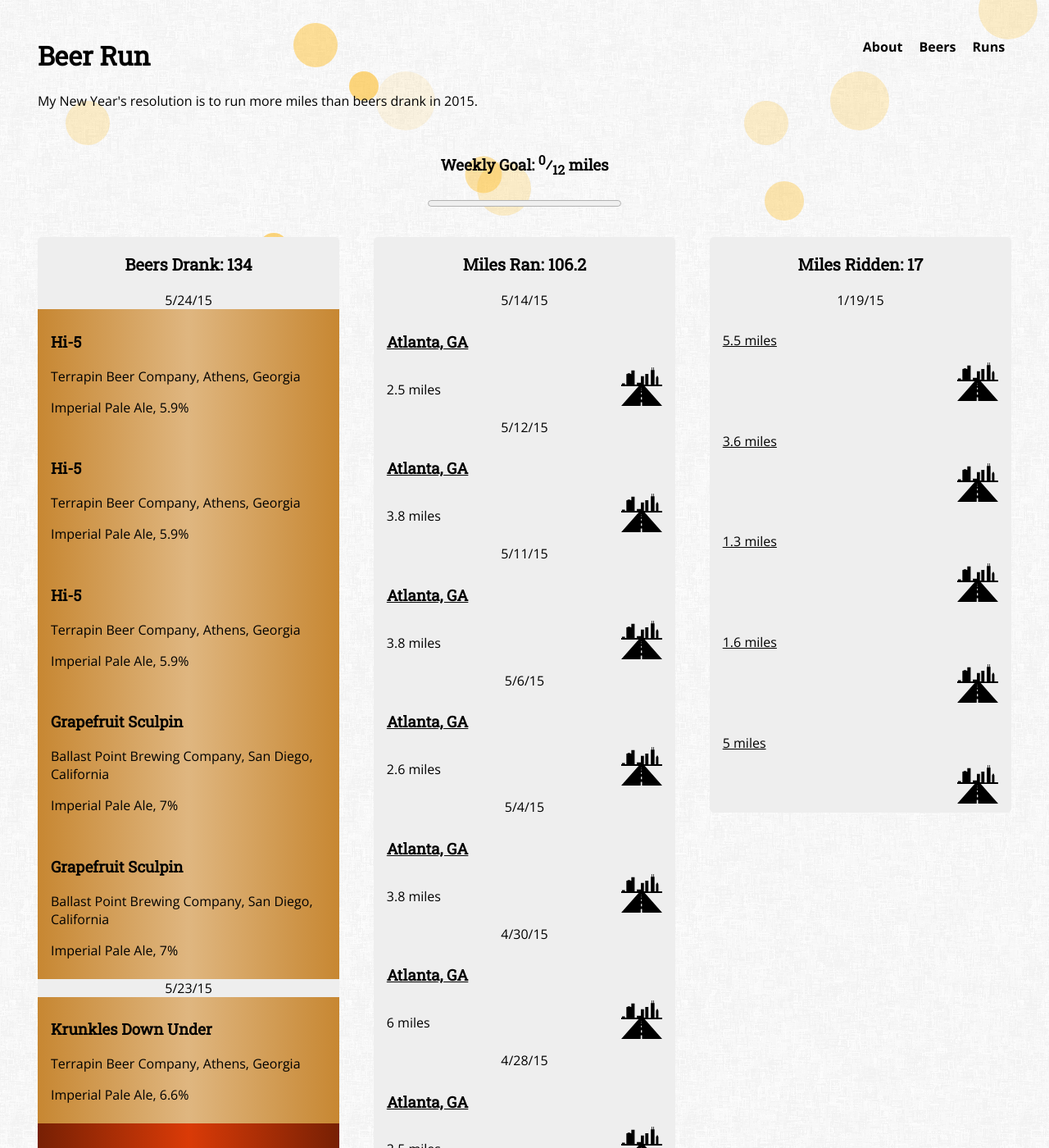
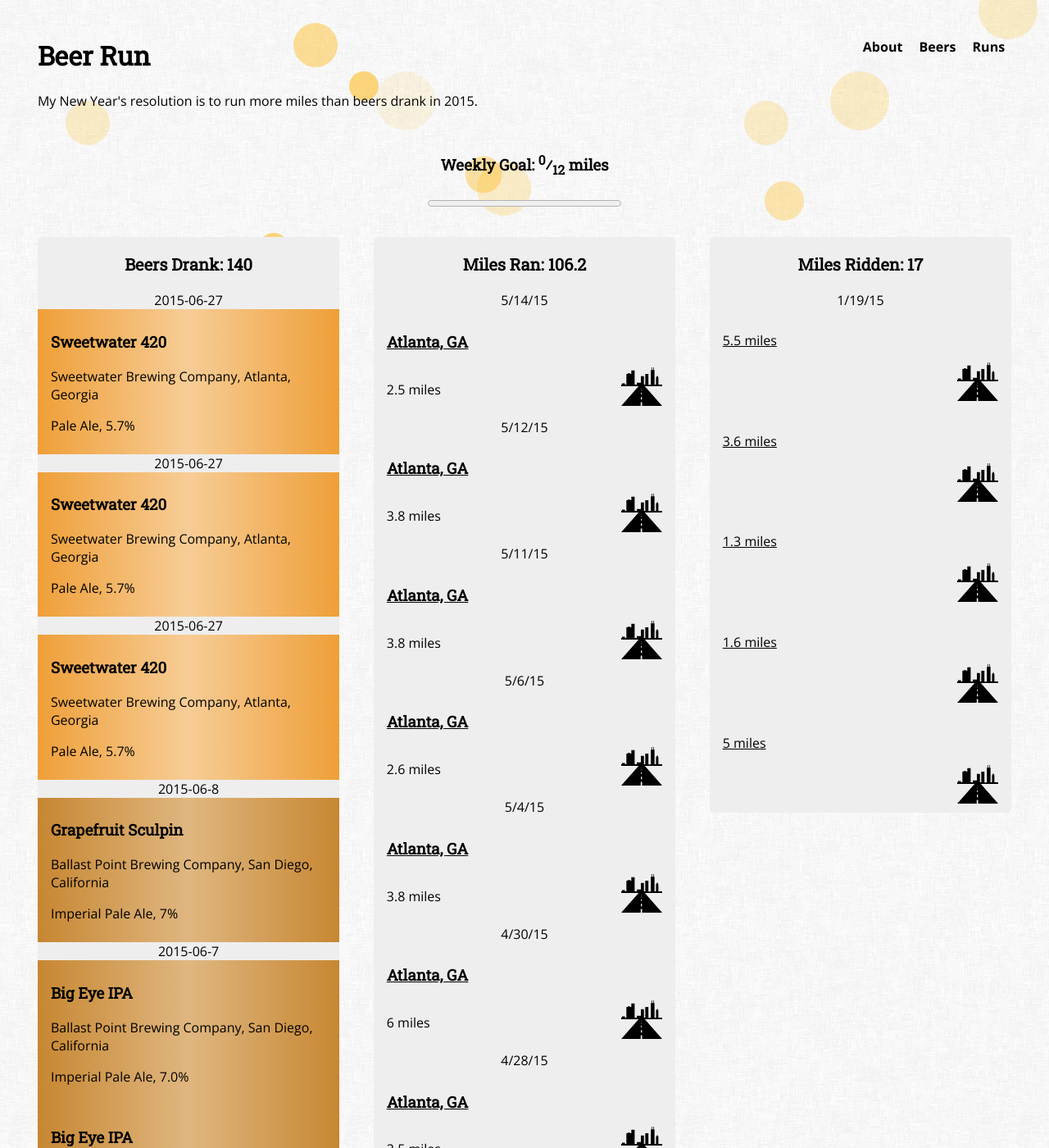
Before and after one commit to rhewitt22/beer-run, a Jekyll site: the page built from index.html, in a window 1280 px wide and 1400 px high. Shown: the whole window at 82% size. Built offline with Jekyll 4.4.1, drawn with Linux system fonts in a browser that asks for light colours; nearby versions of some CDN libraries; some of the changed text lies outside the part shown.

Commit message:
Updated beer.yml

```diff
--- a/_data/beer.yml
+++ b/_data/beer.yml
@@ -1,3 +1,21 @@
+- date: 2015-06-27
+  name: Sweetwater 420
+
+- date: 2015-06-27
+  name: Sweetwater 420
+
+- date: 2015-06-27
+  name: Sweetwater 420
+
+- date: 2015-06-8
+  name: Grapefruit Sculpin
+
+- date: 2015-06-7
+  name: Big Eye IPA
+
+- date: 2015-06-7
+  name: Big Eye IPA
+
 - date: 5/24/15
   name: Hi-5
 
```
